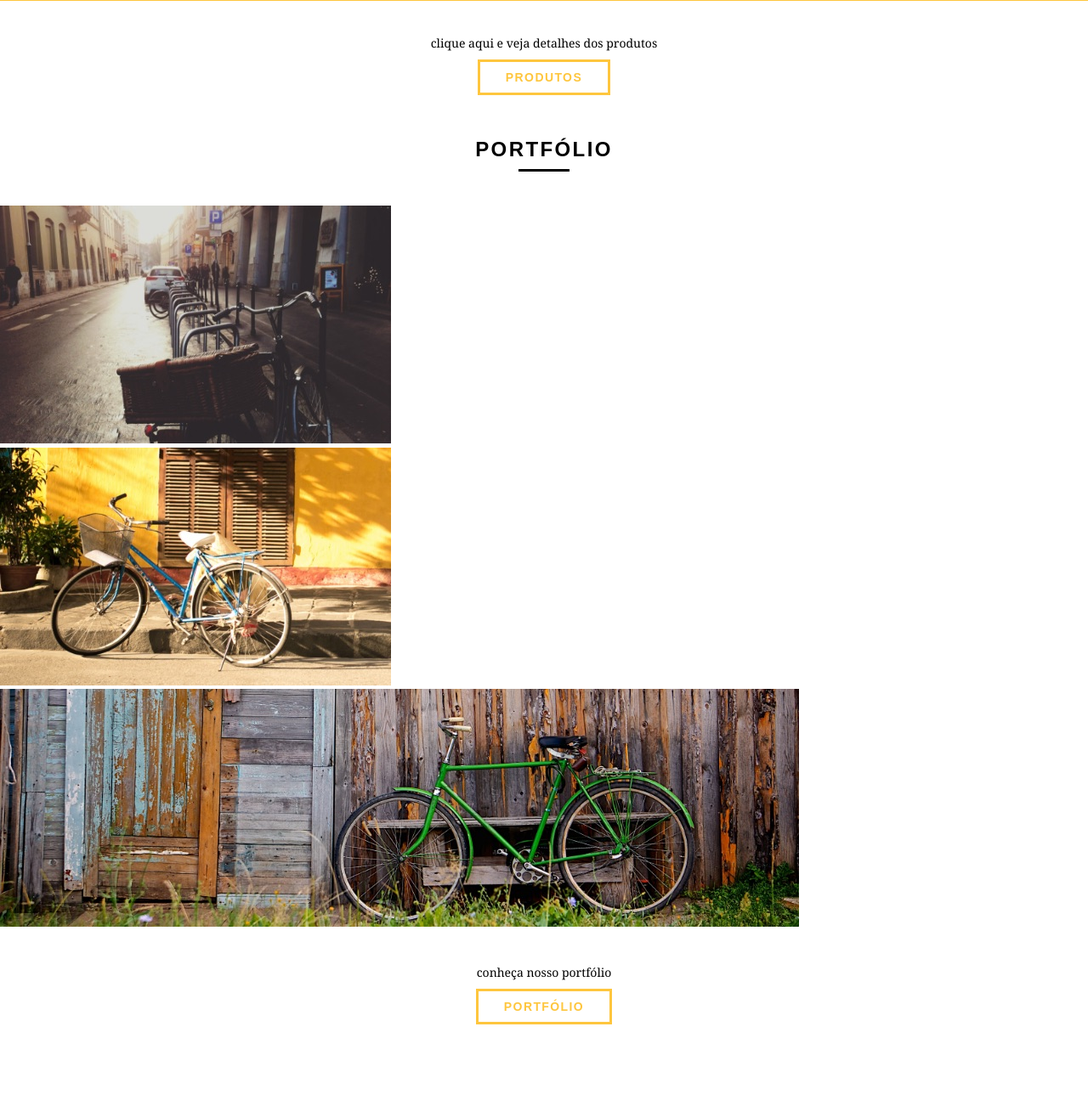
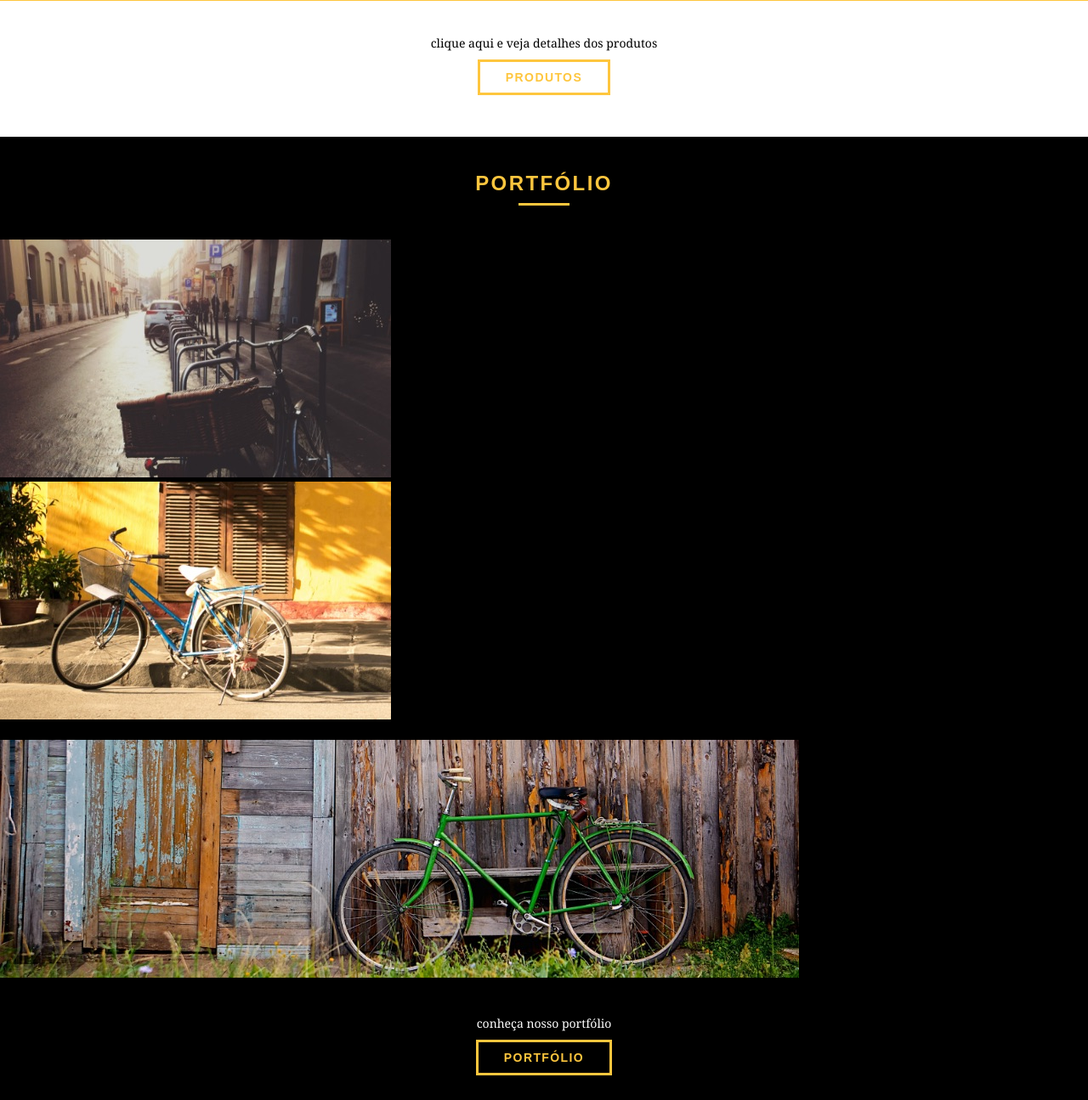
Before and after one commit to alsoDiego/bikcraft, a PHP site: page / in a window 1280 px wide. Shown: the part 1475-2770 px from the top of the page at 85% size. Before the commit the page ends 2681 px from the top, so only its background shows below. Run offline with PHP 8.4, Linux system fonts and the light colour scheme.

Commit message:
style: portfolio

```diff
--- a/css/styles.css
+++ b/css/styles.css
@@ -181,3 +181,27 @@ p {
 .call-to-action p {
     margin-bottom: 20px;
 }
+
+/* Portfolio */
+
+.portfolio {
+    width: 100%;
+    padding: 40px 0;
+    background: #000;
+}
+
+.portfolio .subtitulo {
+    color: #fec63e;
+}
+
+.portfolio .subtitulo:after {
+    background: #fec63e;
+}
+
+.portfolio_lista li:last-child {
+    margin-top: 20px;
+}
+
+.portfolio .call-to-action p {
+    color: #FFF;
+}
```
